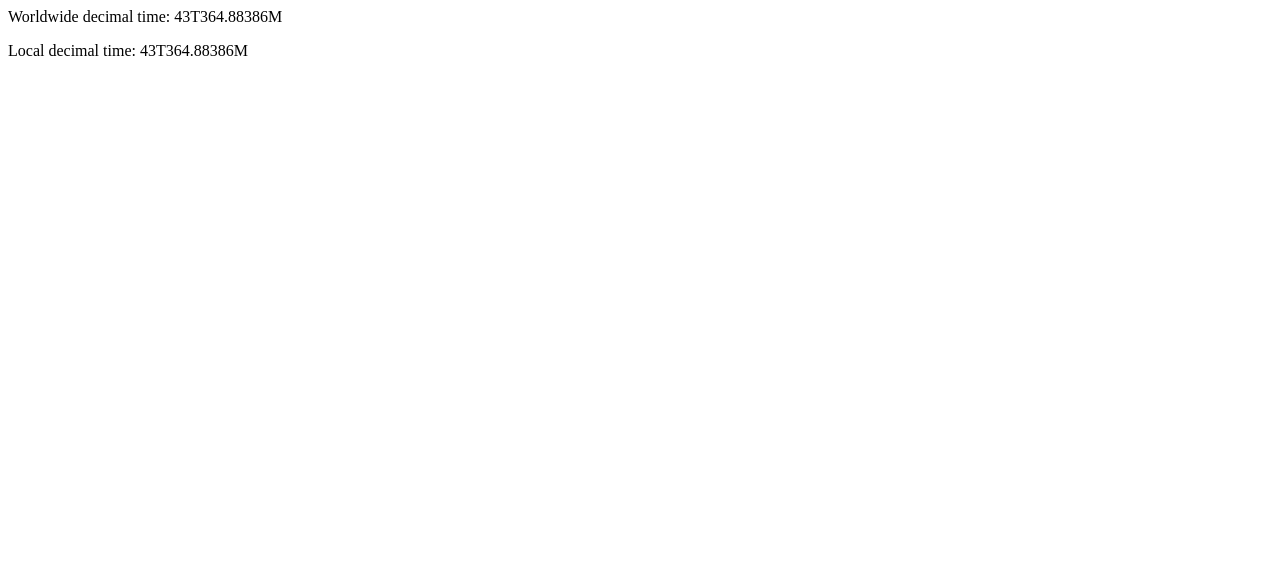
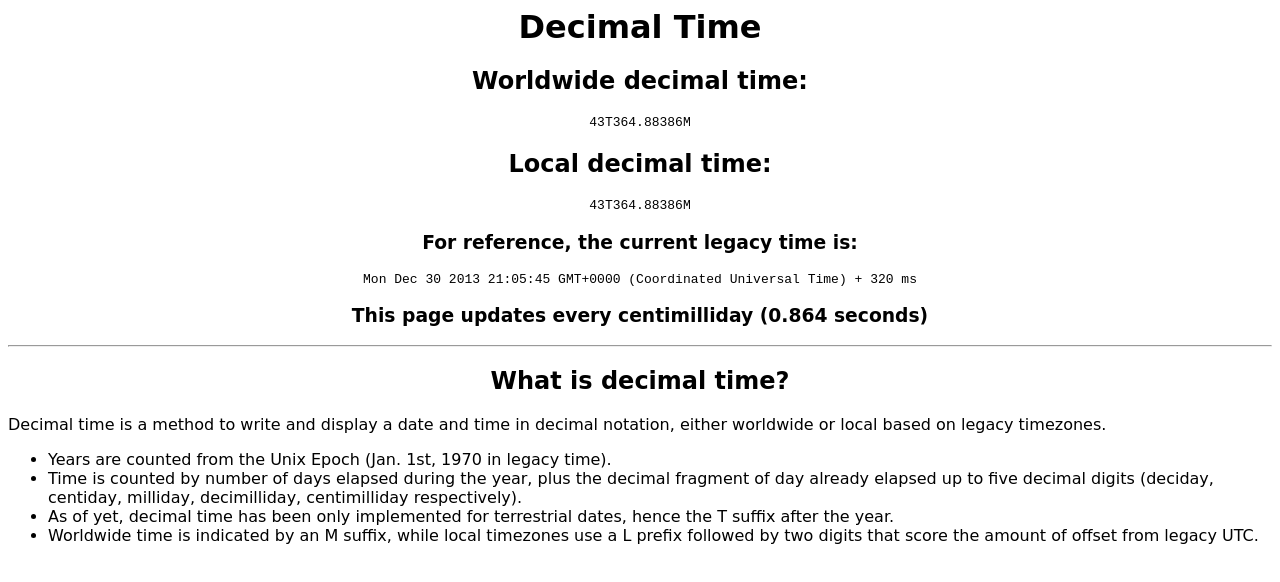
Before and after one commit to csolisr/decimalTime, a plain HTML site: page decimalTime.html in a window 1280 px wide. Drawn offline with Linux system fonts and the light colour scheme.

Commit message:
A better version of the page, more parameterized, deployed on 43T364.88364M

```diff
--- a/decimalTime.html
+++ b/decimalTime.html
@@ -1,9 +1,88 @@
 <html>
 	<head>
+		<title>Decimal Time Test</title>
+		<style type="text/css">
+			body {
+				font-family: "DejaVu Sans", sans-serif;
+			}
+			.display, h1, h2, h3 {
+				text-align: center;
+			}
+			#timeSpan, #localTimeSpan, #legacyTimeSpan {
+				font-family: monospace;
+			}
+		</style>
 	</head>
 	<body>
-		<p>Worldwide decimal time: <span id="timeSpan">(loading)</span></p>
-		<p>Local decimal time: <span id="localTimeSpan">(loading)</span></p>
+		<div class="display">
+			<h1>Decimal Time</h1>
+			<h2>Worldwide decimal time:</h2>
+			<p id="timeSpan">(loading)</p>
+			<h2>Local decimal time:</h2>
+			<p id="localTimeSpan">(loading)</p>
+			<h3>For reference, the current legacy time is:</h3>
+			<p id="legacyTimeSpan">(loading)</p>
+			<h3>This page updates every centimilliday (0.864 seconds)</h3>
+		</div>
+		<hr/>
+		<h2>What is decimal time?</h2>
+		<p>Decimal time is a method to write and display a date and time
+		in decimal notation, either worldwide or local based on legacy
+		timezones.</p>
+		<ul>
+			<li>Years are counted from the Unix Epoch (Jan. 1st, 1970
+			in legacy time).</li>
+			<li>Time is counted by number of days elapsed during the
+			year, plus the decimal fragment of day already elapsed up to five
+			decimal digits (deciday, centiday, milliday, decimilliday,
+			centimilliday respectively).</li>
+			<li>As of yet, decimal time has been only implemented for
+			terrestrial dates, hence the T suffix after the year.</li>
+			<li>Worldwide time is indicated by an M suffix, while local
+			timezones use a L prefix followed by two digits that score
+			the amount of offset from legacy UTC.</li>
+		</ul>
 	</body>
 	<script src="decimalTime.js"></script>
+	<script>
+		//@license magnet:?xt=urn:btih:0b31508aeb0634b347b8270c7bee4d411b5d4109&dn=agpl-3.0.txt
+
+		/*
+		 * @licstart  The following is the entire license notice for the
+		 * JavaScript code in this page.
+		 *
+		 * Copyright (C) 2013 Carlos Solís
+		 *
+		 * The JavaScript code in this page is free software: you can
+		 * redistribute it and/or modify it under the terms of the GNU
+		 * Affero General Public License (GNU AGPL) as published by the Free
+		 * Software Foundation, either version 3 of the License, or (at your
+		 * option) any later version.
+		 *
+		 * The code is distributed WITHOUT ANY WARRANTY; without even the
+		 * implied warranty of MERCHANTABILITY or FITNESS FOR A PARTICULAR
+		 * PURPOSE.  See the GNU AGPL for more details.
+		 *
+		 * As additional permission under GNU AGPL version 3 section 7, you
+		 * may distribute non-source (e.g., minimized or compacted) forms of
+		 * that code without the copy of the GNU AGPL normally required by
+		 * section 4, provided you include this license notice and a URL
+		 * through which recipients can access the Corresponding Source.
+		 *
+		 * @licend  The above is the entire license notice
+		 * for the JavaScript code in this page.
+		*/
+		var displayTime = function() {
+			document.getElementById('timeSpan').innerHTML = decimalTime();
+			document.getElementById('localTimeSpan').innerHTML = decimalTime(new Date(), true);
+			document.getElementById('legacyTimeSpan').innerHTML = new Date() + " + " + new Date().getMilliseconds() + " ms";
+		};
+
+		//Autostart
+		var starter = function(){
+			window.setInterval(displayTime, 864); //Every centimilliday
+		};
+		document.addEventListener('DOMContentLoaded',starter);
+		//@license-end
+	</script>
 </html>
--- a/decimalTime.js
+++ b/decimalTime.js
@@ -26,26 +26,16 @@
  * for the JavaScript code in this page.
 */
 
-/* Decimal Time, a straightforward implementation of how to write and
- * display a date and time in decimal notation, either worldwide or
- * local based on legacy timezones. Years are counted from the Unix
- * Epoch (Jan. 1st, 1970 in legacy time), time is counted by number of
- * days elapsed during the year, plus the fragment of day already
- * elapsed up to five decimal digits (deciday, centiday, milliday,
- * decimilliday, centimilliday). As of yet, decimal time has been only
- * implemented for terrestrial dates, hence the T suffix after the year.
- * Worldwide time is indicated by an M suffix, while local timezones use
- * a L prefix followed by two digits that score the amount of offset
- * from legacy UTC.
- *
- * Sample worldwide date: 43T364.84167M
- *
- * Sample local date for UTC-6: 43T364.59167L-06
- *
- * Warning: this script is written for legibility, NOT for performance.
- */
-var decimalTime = function(isLocal){
-	var date = new Date();
+var decimalTime = function(date, isLocal, precision){
+	if (date == null){
+		date = new Date();
+	}
+	if (isLocal == null){
+		isLocal = false;
+	}
+	if (precision == null){
+		precision = 5;
+	}
 	if (isLocal){
 		var yr = date.getFullYear()-1970;
 		var mt = date.getMonth()+1;
@@ -116,7 +106,7 @@ var decimalTime = function(isLocal){
 	ft = ft + ms/24/60/60/1000;
 
 	var dt = fd+ft;
-	dt = dt.toFixed(5); //5 decimal places
+	dt = dt.toFixed(precision);
 
 	var output = yr+"T"+dt;
 	if (isLocal) {
@@ -142,15 +132,4 @@ var decimalTime = function(isLocal){
 	return output;
 };
 
-var displayTime = function() {
-	document.getElementById('timeSpan').innerHTML = decimalTime(false);
-	document.getElementById('localTimeSpan').innerHTML = decimalTime(true);
-};
-
-//Autostart
-var starter = function(){
-	window.setInterval(displayTime, 864); //Every centimilliday
-};
-document.addEventListener('DOMContentLoaded',starter);
-
 //@license-end
```
Also changed, not shown: 1 other file.
